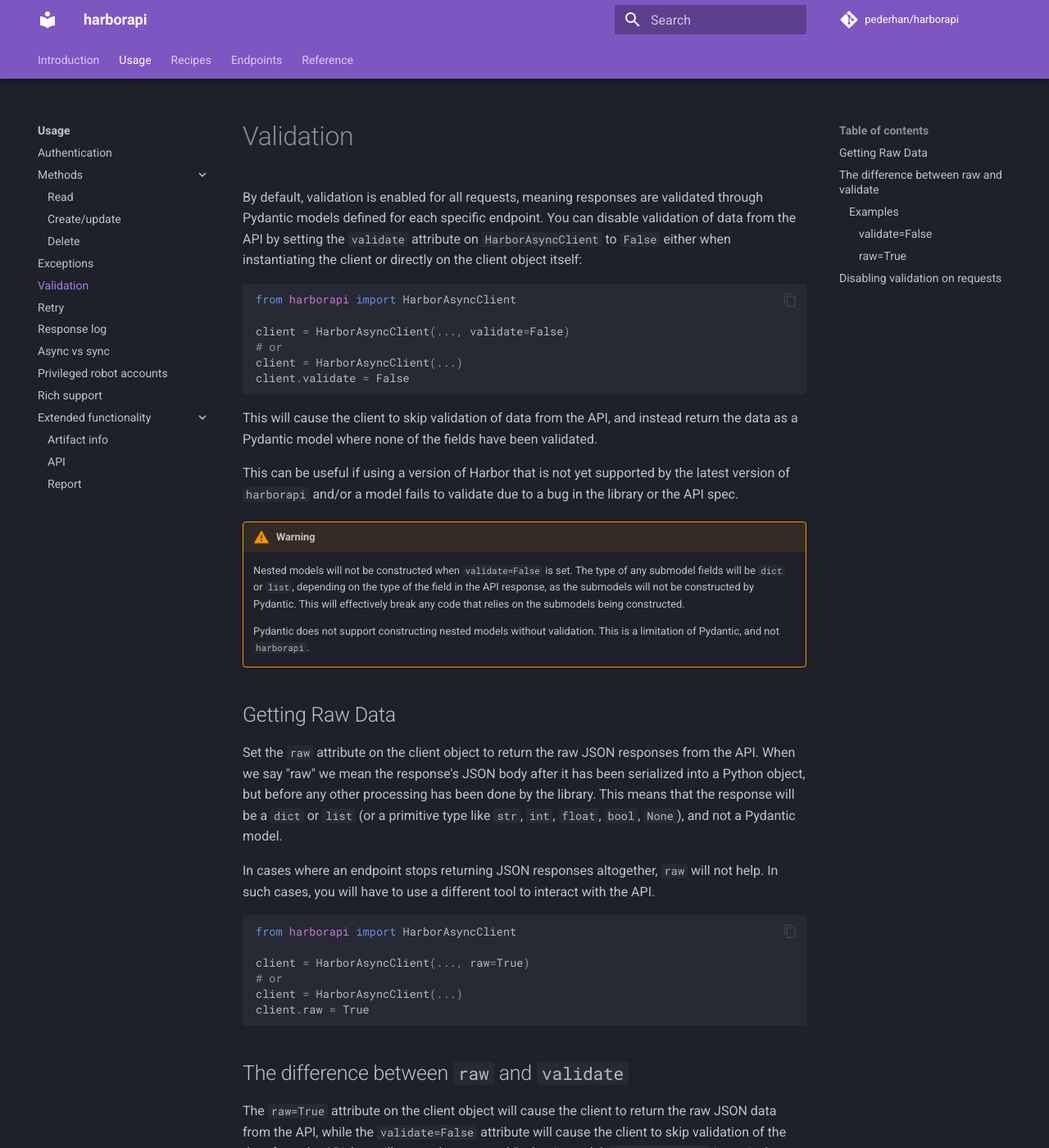
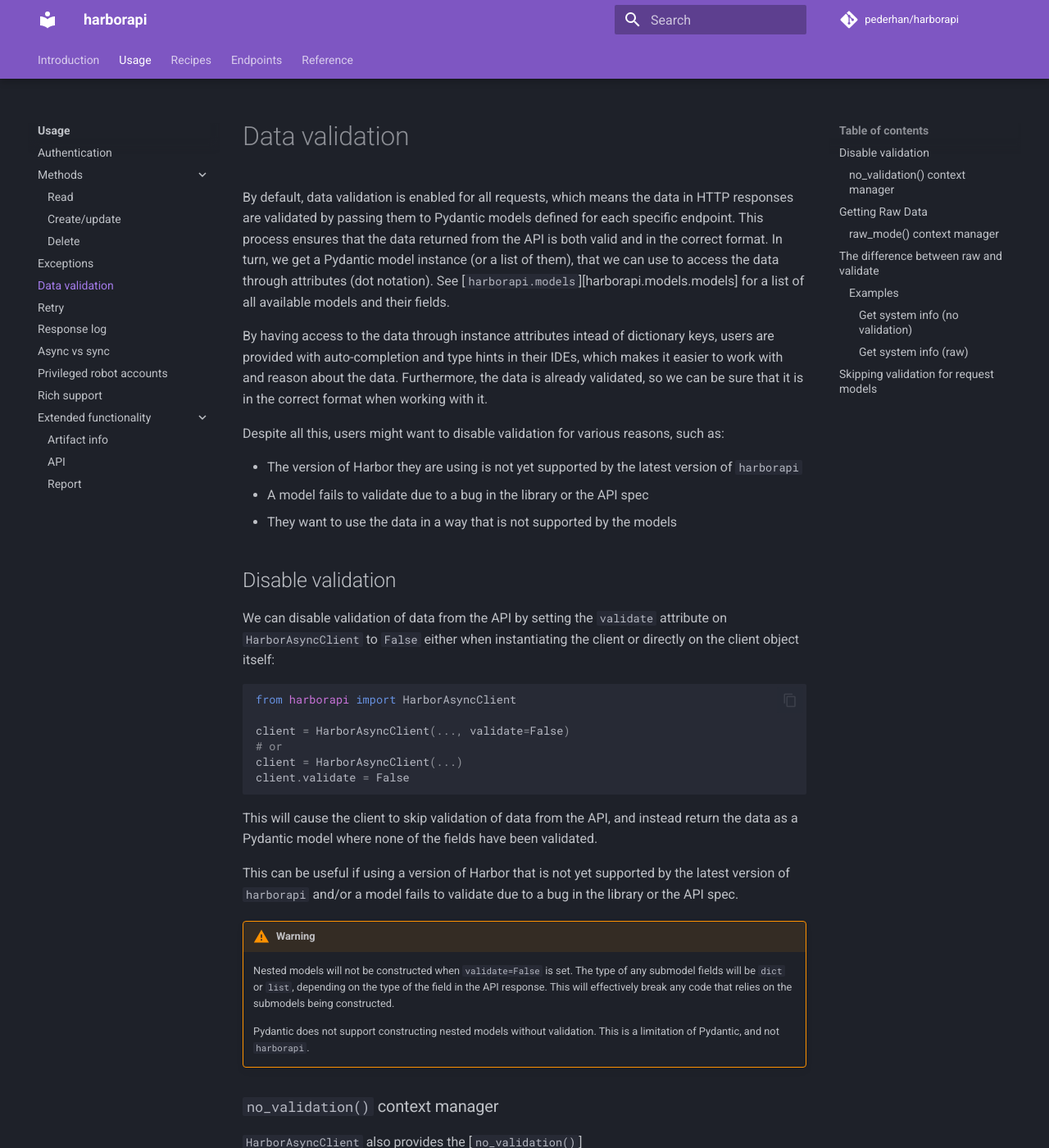
Before and after one commit to unioslo/harborapi, an MkDocs documentation site: the page built from docs/usage/validation.md, in a window 1280 px wide and 1400 px high. Shown: the whole window at 82% size. Built offline with MkDocs 1.6.1 and Material for MkDocs 9.7.7, drawn with Linux system fonts in a browser that asks for light colours; comment, search, counter and statistics services are not loaded; some of the changed text lies outside the part shown.

Commit message:
Add ctx managers for retry, validation, raw mode

````diff
--- a/docs/usage/validation.md
+++ b/docs/usage/validation.md
@@ -1,6 +1,20 @@
-# Validation
+# Data validation
 
-By default, validation is enabled for all requests, meaning responses are validated through Pydantic models defined for each specific endpoint. You can disable validation of data from the API by setting the `validate` attribute on `HarborAsyncClient` to `False` either when instantiating the client or directly on the client object itself:
+By default, data validation is enabled for all requests, which means the data in HTTP responses are validated by passing them to Pydantic models defined for each specific endpoint. This process ensures that the data returned from the API is both valid and in the correct format. In turn, we get a Pydantic model instance (or a list of them), that we can use to access the data through attributes (dot notation). See [`harborapi.models`][harborapi.models.models] for a list of all available models and their fields.
+
+By having access to the data through instance attributes intead of dictionary keys, users are provided with auto-completion and type hints in their IDEs, which makes it easier to work with and reason about the data. Furthermore, the data is already validated, so we can be sure that it is in the correct format when working with it.
+
+Despite all this, users might want to disable validation for various reasons, such as:
+
+- The version of Harbor they are using is not yet supported by the latest version of `harborapi`
+- A model fails to validate due to a bug in the library or the API spec
+- They want to use the data in a way that is not supported by the models
+
+
+
+## Disable validation
+
+We can disable validation of data from the API by setting the `validate` attribute on `HarborAsyncClient` to `False` either when instantiating the client or directly on the client object itself:
 
 ```python
 from harborapi import HarborAsyncClient
@@ -15,17 +29,35 @@
 
 This can be useful if using a version of Harbor that is not yet supported by the latest version of `harborapi` and/or a model fails to validate due to a bug in the library or the API spec.
 
+
 !!! warning
-    Nested models will not be constructed when `validate=False` is set. The type of any submodel fields will be `dict` or `list`, depending on the type of the field in the API response, as the submodels will not be constructed by Pydantic. This will effectively break any code that relies on the submodels being constructed.
+    Nested models will not be constructed when `validate=False` is set. The type of any submodel fields will be `dict` or `list`, depending on the type of the field in the API response. This will effectively break any code that relies on the submodels being constructed.
 
     Pydantic does not support constructing nested models without validation. This is a limitation of Pydantic, and not `harborapi`.
 
 
+### `no_validation()` context manager
+
+`HarborAsyncClient` also provides the [`no_validation()`][harborapi.HarborAsyncClient.no_validation] context manager, which temporarily disables validation inside the `with` block:
+
+```py
+
+from harborapi import HarborAsyncClient
+
+client = HarborAsyncClient(...)
+
+with client.no_validation():
+    projects = await client.get_projects()
+```
+
 ## Getting Raw Data
 
-Set the `raw` attribute on the client object to return the raw JSON responses from the API. When we say "raw" we mean the response's JSON body after it has been serialized into a Python object, but before any other processing has been done by the library. This means that the response will be a `dict` or `list` (or a primitive type like `str`, `int`, `float`, `bool`, `None`), and not a Pydantic model.
+In certain cases, we might want to access the raw JSON response from the API, and completely skip the conversion to Pydantic models altogether. In such cases, we can set the `raw` attribute on the client object.
 
-In cases where an endpoint stops returning JSON responses altogether, `raw` will not help. In such cases, you will have to use a different tool to interact with the API.
+This means that the return type of the various API endpoint methods will be `dict` or `list` (or a primitive type like `str`, `int`, `float`, `bool`, `None`) instead of a Pydantic model.
+
+!!! note
+    In cases where an endpoint stops returning JSON responses altogether, `raw` will not help. In such cases, you will have to use a different tool to interact with the API.
 
 ```python
 from harborapi import HarborAsyncClient
@@ -35,6 +67,22 @@
 client = HarborAsyncClient(...)
 client.raw = True
 ```
+
+### `raw_mode()` context manager
+
+We can also use the [`raw_mode()`][harborapi.HarborAsyncClient.raw_mode] context manager to temporarily enable raw mode for a single request:
+
+```py
+
+from harborapi import HarborAsyncClient
+
+client = HarborAsyncClient(...)
+
+with client.raw_mode():
+    projects = await client.get_projects()
+    # projects is a list of dicts
+```
+
 
 ## The difference between `raw` and `validate`
 
@@ -53,19 +101,31 @@
 
 ### Examples
 
-#### `validate=False`
+#### Get system info (no validation)
+
+Without validation, the data is still returned as a [`GeneralInfo`][harborapi.models.GeneralInfo] model, but none of the fields are validated:
 
 ```python
 import asyncio
 from harborapi import HarborAsyncClient
+from harborapi.models import GeneralInfo
 
 client = HarborAsyncClient(
     ...,
     validate=False
 )
-# This will print the Pydantic model with validation disabled
+
 async def main():
-  print(await client.get_system_info())
+    info = await client.get_system_info()
+    assert isinstance(info, GeneralInfo)
+
+    # or (temporarily disable validation)
+    with client.no_validation():
+        info = await client.get_system_info()
+        assert isinstance(info, dict)
+
+    print(info)
+
 
 asyncio.run(main())
 ```
@@ -87,9 +147,11 @@
     authproxy_settings=None,
 )
 ```
-In the example, the model is constructed, but the values of the fields aren't validated and/or converted into the types specified in the model. `current_time` is still a string, even though the model says this is a datetime field. When validation is enabled, this field is converted into a datetime object.
+In the example, the [`GeneralInfo`][harborapi.models.GeneralInfo] model is constructed, but the values of the fields aren't validated and/or coereced into the types specified on model's fields. `current_time` is still a string, even though the model says this is a datetime field. When validation is enabled, this field is converted into a datetime object.
 
-Furthermore, in this fictional example, the API returned the value `2` for the `notification_enable` field, even though the spec says this is a boolean field. With validation disabled, the model is still constructed, and the value of `notification_enable` remains `2`. If we had enabled validation, and the value of `notification_enable` was `2`, we would get an error:
+Furthermore, in this fictional example, the API returned the value `2` for the `notification_enable` field, even though the spec says this is a boolean field. With validation disabled, the model is still constructed successfully, and the value of `notification_enable` remains `2`.
+
+If we had enabled validation, and the API returned the value `2` for the field `notification_enable`, we would get an error, because `2` cannot be parsed as a boolean value:
 
 ```
 pydantic.error_wrappers.ValidationError: 1 validation error for GeneralInfo
@@ -97,9 +159,9 @@
   value could not be parsed to a boolean (type=type_error.bool)
 ```
 
-#### `raw=True`
+#### Get system info (raw)
 
-With `raw=True`, the client returns the parsed JSON data as a dict:
+With raw mode enabled, the client returns the parsed JSON data as a dict:
 
 ```python
 import asyncio
@@ -107,9 +169,16 @@
 
 client = HarborAsyncClient(..., raw=True)
 
-# This will return the raw data from the API
 async def main():
-  print(await client.get_system_info())
+    info = await client.get_system_info()
+    assert isinstance(info, dict)
+
+    # or (temporarily enable raw mode)
+    with client.raw_mode():
+        info = await client.get_system_info()
+        assert isinstance(info, dict)
+
+    print(info)
 
 asyncio.run(main())
 ```
@@ -132,9 +201,11 @@
 }
 ```
 
-## Disabling validation on requests
+## Skipping validation for request models
 
-An undocumented feature of the various HarborAPI endpoints is that the argument they accept can be a dict representing the model the endpoint expects. Even though the type hints say that it expects a specific model, any dict can be passed in. This is useful if the endpoint changes in a backwards-incompatible way, and HarborAPI has not yet been updated.
+An undocumented feature of the various endpoint methods that take Pydantic models as one of their arguments, is that they also accept dict representations of that model. Even though the type hints specify that a method expects a model of a specific type, any dict can technically be passed in.
+
+This functionality is useful if an endpoint changes in a backwards-incompatible way that `harborapi` hasn't been updated to reflect yet, or `harborapi` has an error in a model that causes it to fail to validate against the API.
 
 ```python
 import asyncio
@@ -163,3 +233,6 @@
 ```
 
 In the future, the type hints will be updated to reflect this behavior, but for now it remains undocumented in the code itself.
+
+!!! note
+    If you are using a static type checker in your CI or pre-commit config, you will need to add a `# type: ignore` comment to the line where you pass in the dict, to prevent the type checker from complaining about the type mismatch.
````
Also changed, not shown: other parts of docs/usage/validation.md (+0 -1 lines), CHANGELOG.md (+4 -0 lines), docs/usage/retry.md (+11 -8 lines), 3 other files.
